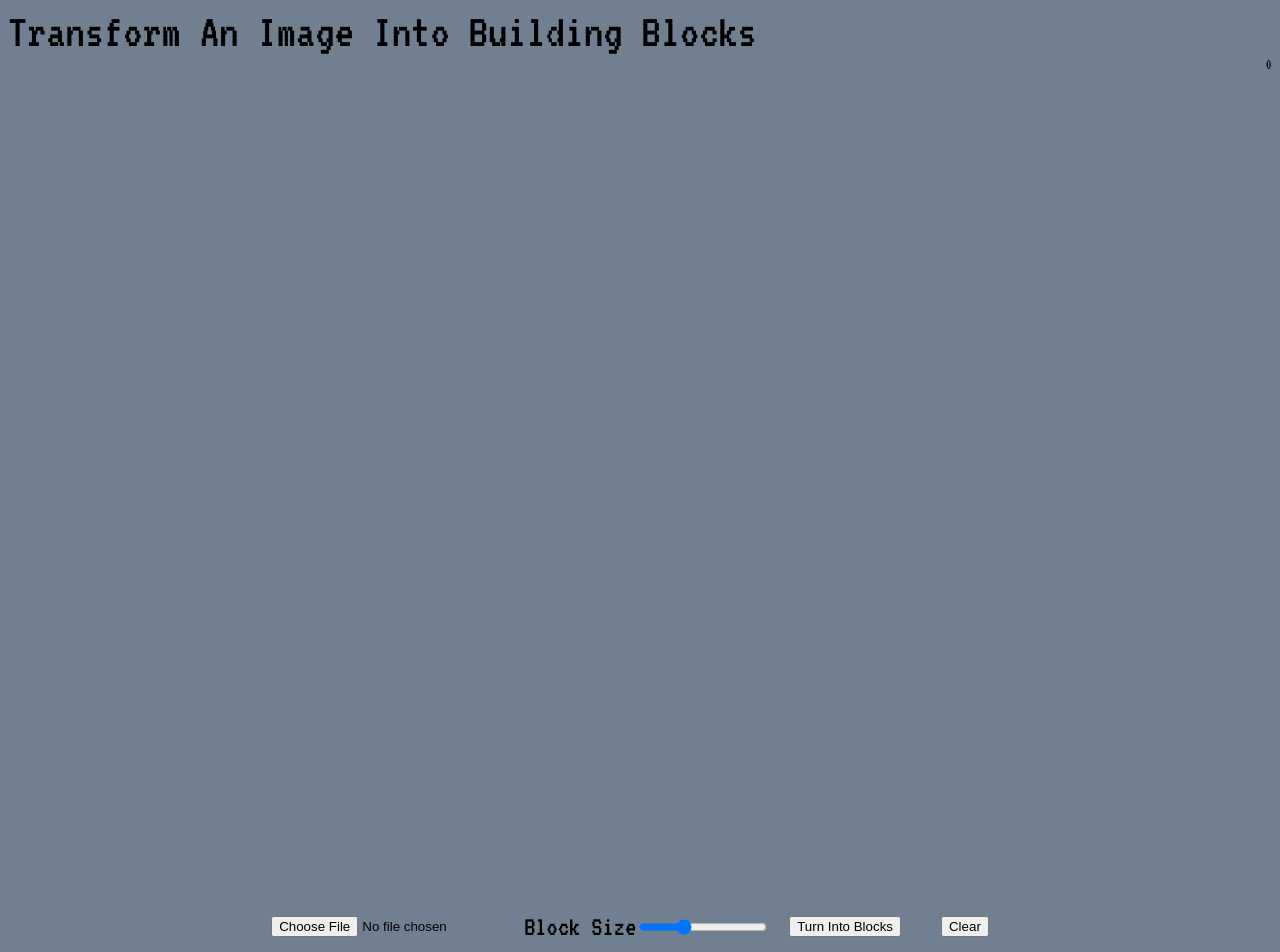
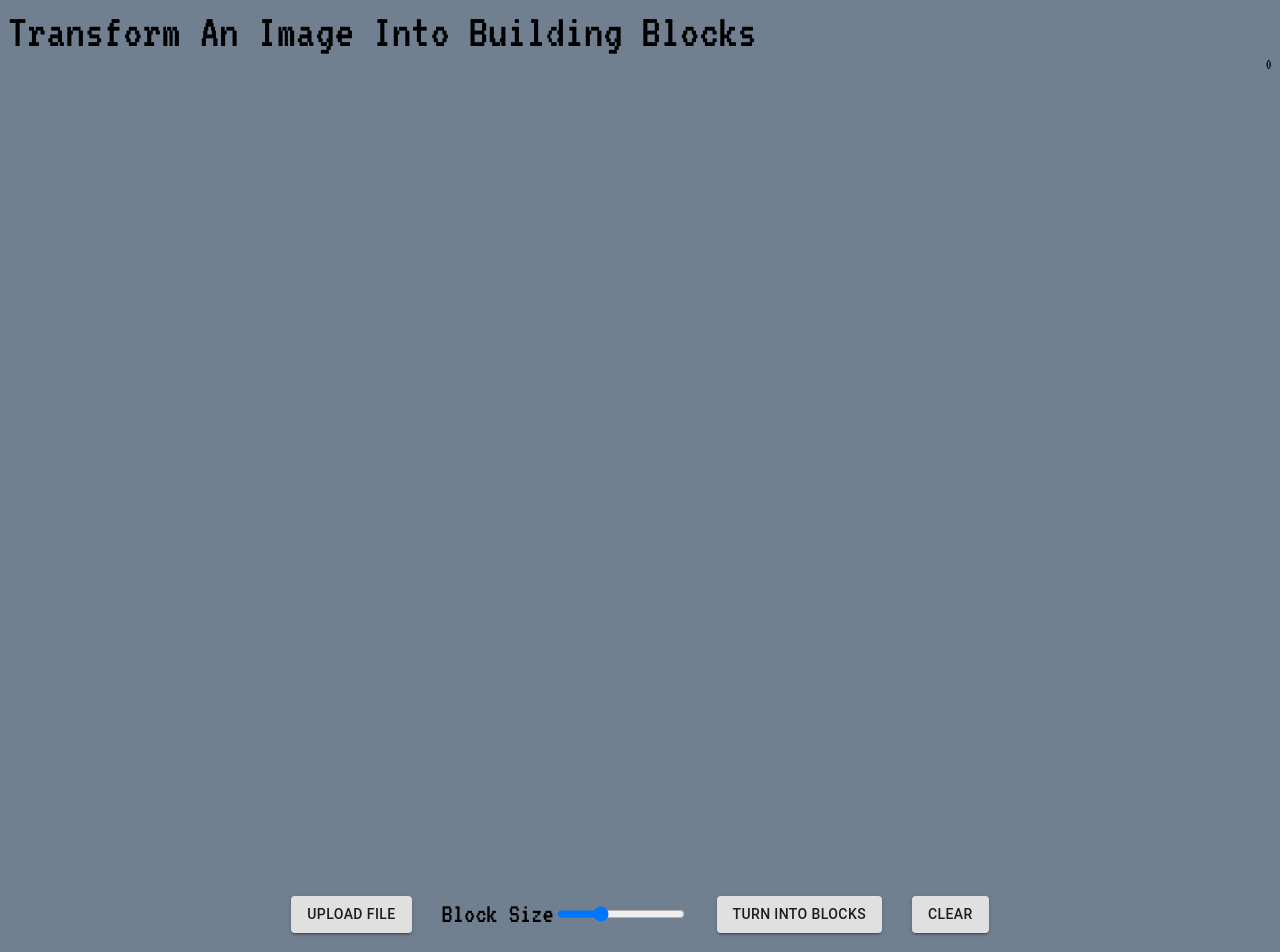
Before and after one commit to jimrutland/block-pictures, a React (Create React App) app: page / in a window 1280 px wide. Shown: the top 952 px of the page. Built offline with nearby package versions, Linux system fonts and the light colour scheme.

Commit message:
Adds Material UI Buttons.

```diff
--- a/package.json
+++ b/package.json
@@ -3,6 +3,7 @@
   "version": "0.1.0",
   "private": true,
   "dependencies": {
+    "@material-ui/core": "^4.11.4",
     "@testing-library/jest-dom": "^5.12.0",
     "@testing-library/react": "^11.2.7",
     "@testing-library/user-event": "^12.8.3",
--- a/src/App.tsx
+++ b/src/App.tsx
@@ -3,7 +3,8 @@ import EditedImage from './components/EditedImage';
 import FileUpload from './components/FileUpload';
 import PictureCanvas from './components/PictureCanvas';
 import { Pixel } from './models/Pixel';
-import { getBlockImage } from './services/BlockService'
+import { getBlockImage } from './services/BlockService';
+import Button from '@material-ui/core/Button';
 
 export type ImageType = "pixelated" | "grayscale" | "invert" | "flip" | "shift" | "clear" | "block";
 
@@ -41,8 +42,8 @@ const App = (): JSX.Element => {
                     const slider = e.target as HTMLInputElement;
                     setBlockFactor(parseInt(slider.value));
                 }}/>
-                <button onClick={() => drawEditedImage("block")}> Turn Into Blocks </button>
-                <button onClick={() => drawEditedImage("clear")}> Clear </button>
+                <Button variant="contained" onClick={() => drawEditedImage("block")}> Turn Into Blocks </Button>
+                <Button variant="contained" onClick={() => drawEditedImage("clear")}> Clear </Button>
             </div>
         </div>
     );
--- a/src/components/FileUpload.tsx
+++ b/src/components/FileUpload.tsx
@@ -1,5 +1,6 @@
 
 import * as React from 'react';
+import Button from '@material-ui/core/Button';
 
 export interface FileUploadProps {
     setImage: (image: HTMLImageElement) => void;
@@ -18,7 +19,18 @@ const FileUpload = (props: FileUploadProps): JSX.Element => {
             image.src = urlCreator.createObjectURL(uploadedFile);
         }
     };
-    return (<input type="file" onChange={imageLoaded} />);
+    return (<Button
+        variant="contained"
+        component="label"
+        style={{marginRight: '30px'}}
+        >
+        Upload File
+        <input
+            type="file"
+            onChange={imageLoaded}
+            hidden
+        />
+    </Button>);
 };
 
 export default FileUpload;
--- a/src/index.css
+++ b/src/index.css
@@ -23,6 +23,10 @@ canvas {
   font-size: 28px;
 }
 
+#buttons Button {
+  margin-left: 30px;
+}
+
 #artContainer {
   display: flex;
 }
```
Also changed, not shown: 1 other file (tests, documents, lock files or other folders).
